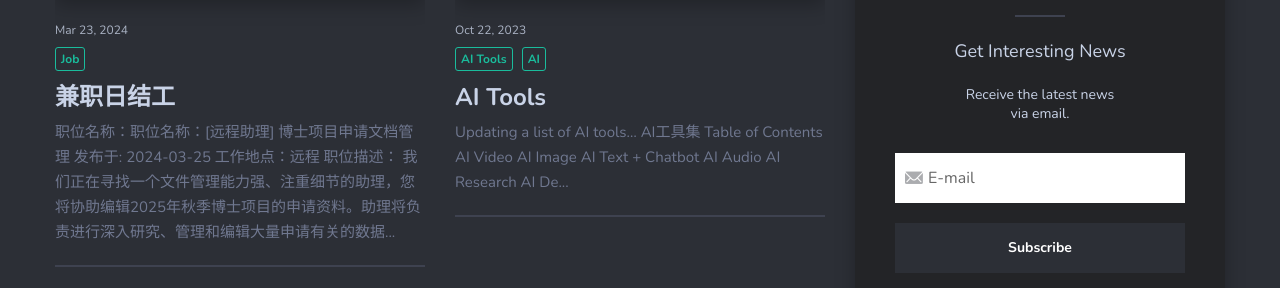
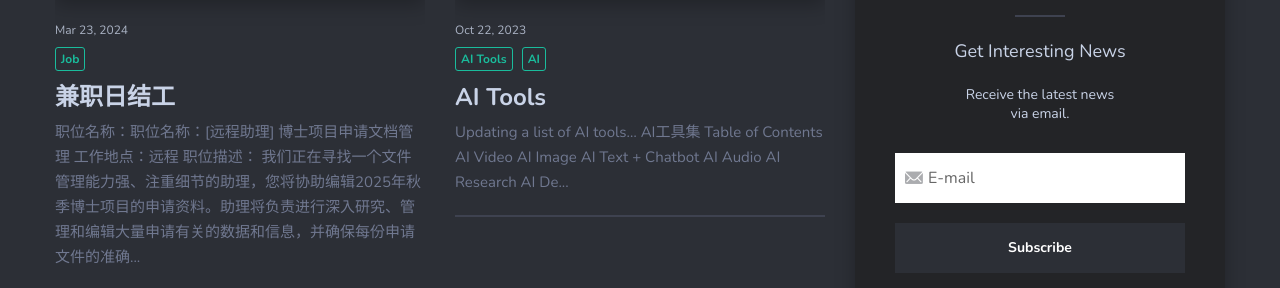
Before and after one commit to aireference/aireference.github.io, a Jekyll site: the page built from index.html, in a window 1280 px wide and 900 px high, scrolled down 869 px, cut to the strip 138-426 px from the top of the window. Built offline with Jekyll 4.4.1, drawn with Linux system fonts in a browser that asks for light colours; nearby versions of some CDN libraries; the list of posts is cut into pages by our own code.

Commit message:
Update 2024-03-24-jobs.markdown

```diff
--- a/_posts/2024-03-24-jobs.markdown
+++ b/_posts/2024-03-24-jobs.markdown
@@ -7,7 +7,7 @@ tags:   [Job]
 ---
 
 **职位名称：职位名称：[远程助理] 博士项目申请文档管理**
-**发布于: 2024-03-25**
+
 
 **工作地点：远程**
 **职位描述：** 我们正在寻找一个文件管理能力强、注重细节的助理，您将协助编辑2025年秋季博士项目的申请资料。助理将负责进行深入研究、管理和编辑大量申请有关的数据和信息，并确保每份申请文件的准确性和专业性。
```
